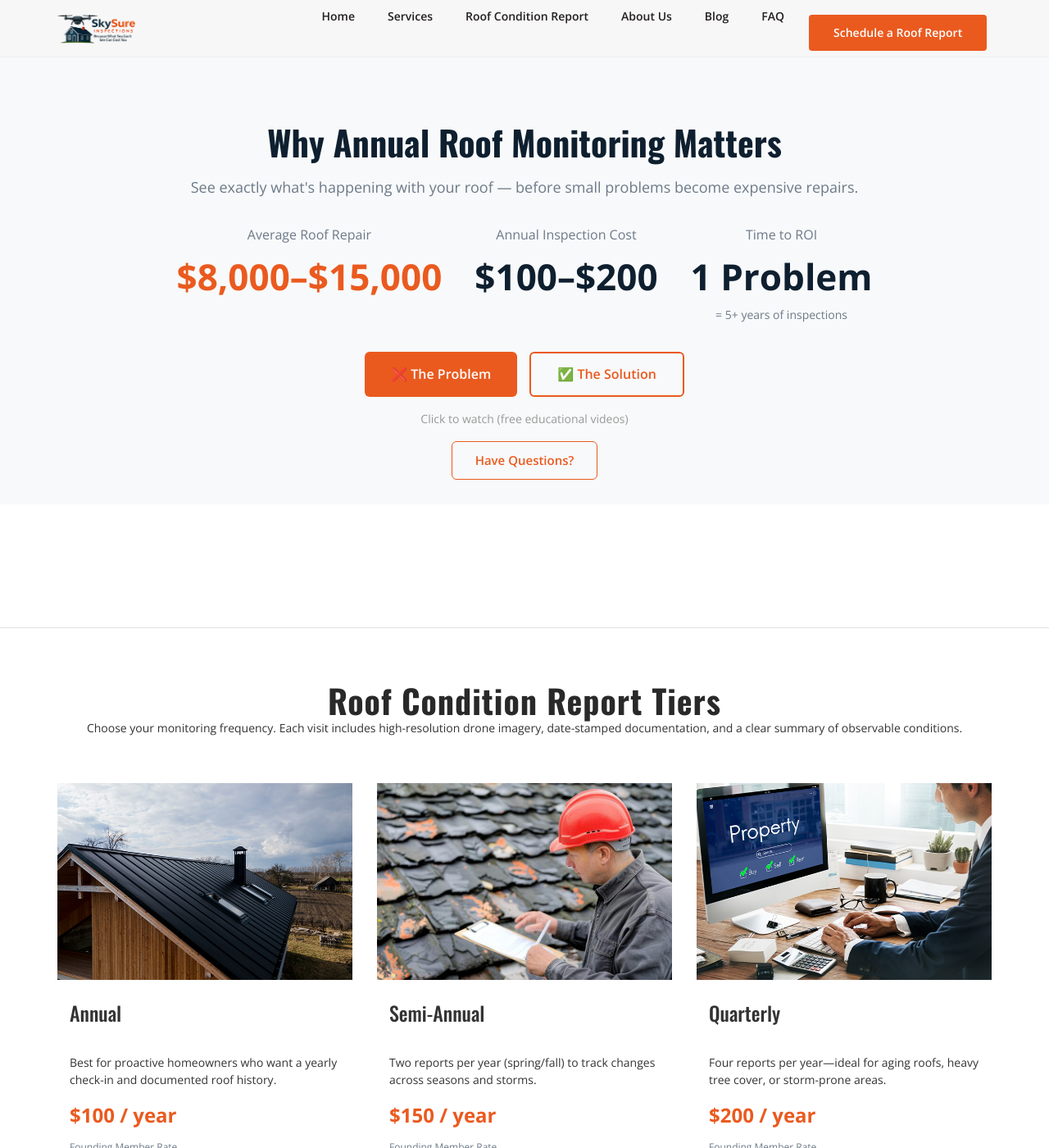
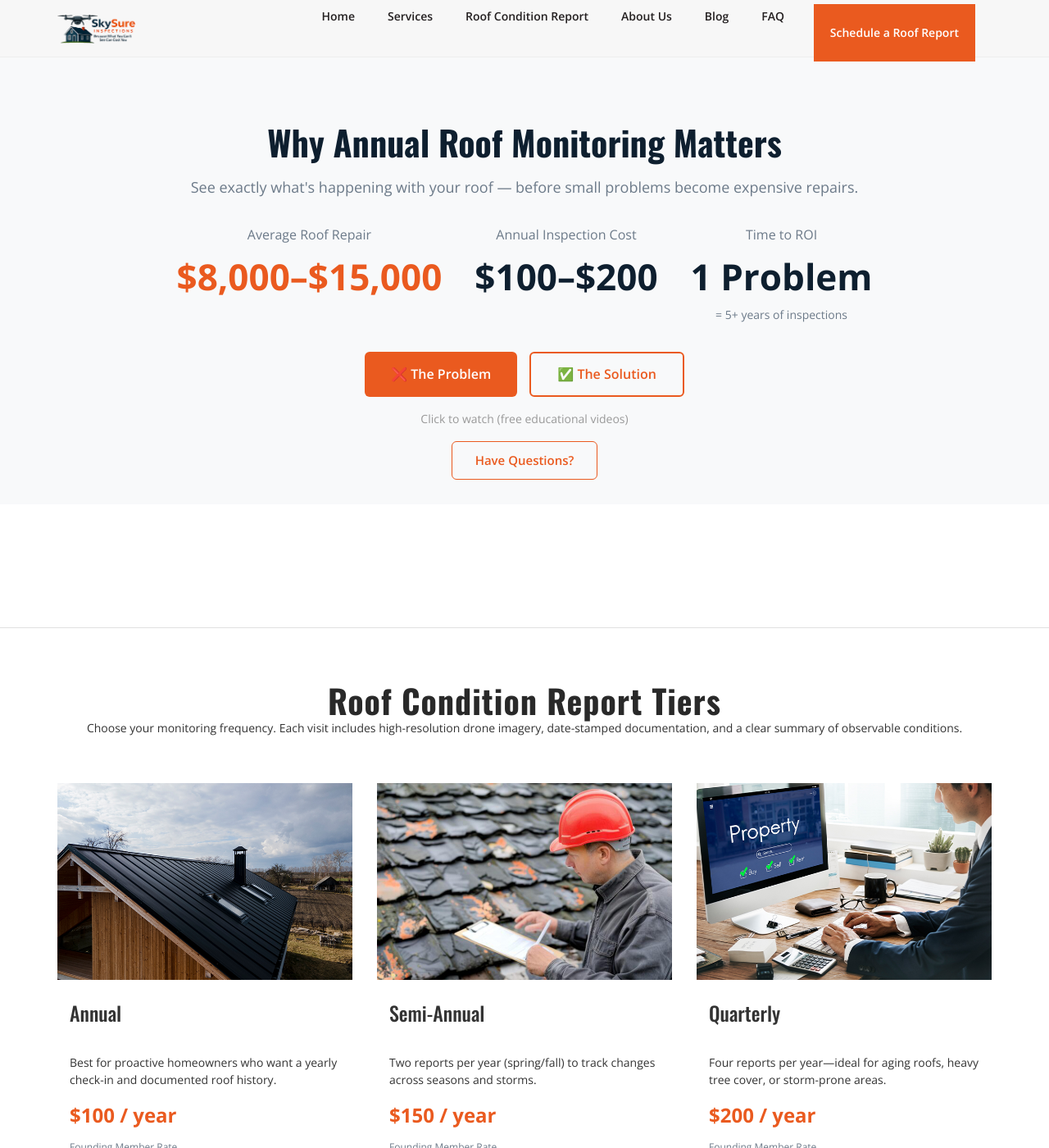
Before and after one commit to ahdworsky/Test, a Jekyll site: the page index.html, which Jekyll copies as it is, in a window 1280 px wide and 1400 px high. Shown: the whole window at 82% size. Built offline with Jekyll 4.4.1, drawn with Linux system fonts in a browser that asks for light colours; nearby versions of some CDN libraries; library files that are not in the unit come from our copies.

Commit message:
Add files via upload

```diff
--- a/index.html
+++ b/index.html
@@ -64,6 +64,7 @@
   background: transparent !important;
   border: none !important;
   height: 60px !important;
+  width: 100% !important;
 }
 .navbar-default {
   margin: 0 !important;
@@ -71,6 +72,7 @@
   min-height: 60px;
   background: transparent !important;
   border: none !important;
+  width: 100% !important;
 }
 .navbar-collapse {
   padding: 0 !important;
@@ -97,14 +99,17 @@
 .nav.navbar-nav li:last-child {
   margin-left: auto !important;
   background: #ea5a1f !important;
-  padding: 12px 20px !important;
-  border-radius: 4px !important;
-  line-height: 36px !important;
-  height: auto !important;
+  padding: 0 20px !important;
+  border-radius: 0 !important;
+  line-height: 70px !important;
+  height: 70px !important;
+  display: flex !important;
+  align-items: center !important;
 }
 .nav.navbar-nav li:last-child a {
   color: white !important;
   font-weight: 600 !important;
+  padding: 0 !important;
 }
 </style>
 <style>
@@ -533,38 +538,34 @@
 </div>
 
 <div class="row">
-  <div class="col-md-4">
-    <div style="background: white; border-radius: 10px; overflow: hidden; box-shadow: 0 2px 10px rgba(0,0,0,0.05);">
-      <img src="videos/land-survey.jpg" alt="Land Survey Flyover" style="width: 100%; height: 250px; object-fit: cover;"/>
-      <div style="padding: 20px;">
-        <h3 style="color: #0e1f2f; font-size: 20px; font-weight: 700; margin-bottom: 10px;">Land Survey Flyover</h3>
-        <p style="color: #6c7a89; font-size: 14px; margin-bottom: 15px;">Visualize property lines, terrain, and boundaries for undeveloped or large parcels.</p>
+  <ul class="serviceList">
+    <li class="report-card col-md-4 col-sm-6" data-action="video" data-src="videos/LandSurveyFinal.mp4" tabindex="0">
+      <div class="service-image"><img class="ri" loading="lazy" alt="Land Survey Flyover" src="images/five.jpg" data-src="images/five.jpg"/></div>
+      <div class="service-details">
+        <h3>Land Survey Flyover</h3>
+        <p>Visualize property lines, terrain, and boundaries for undeveloped or large parcels.</p>
         <p style="color: #0e1f2f; font-weight: 600;">Quote Required</p>
       </div>
-    </div>
-  </div>
+    </li>
 
-  <div class="col-md-4">
-    <div style="background: white; border-radius: 10px; overflow: hidden; box-shadow: 0 2px 10px rgba(0,0,0,0.05);">
-      <img src="videos/insurance-claim.jpg" alt="Insurance Claim Documentation" style="width: 100%; height: 250px; object-fit: cover;"/>
-      <div style="padding: 20px;">
-        <h3 style="color: #0e1f2f; font-size: 20px; font-weight: 700; margin-bottom: 10px;">Insurance Claim Documentation</h3>
-        <p style="color: #6c7a89; font-size: 14px; margin-bottom: 15px;">Capture detailed roof damage imagery to support faster, smoother claim resolution.</p>
+    <li class="report-card col-md-4 col-sm-6" data-action="image" data-src="images/insurance-claim.png" tabindex="0">
+      <div class="service-image"><img class="ri" loading="lazy" alt="Insurance Claim Documentation" src="images/six.jpg" data-src="images/six.jpg"/></div>
+      <div class="service-details">
+        <h3>Insurance Claim Documentation</h3>
+        <p>Capture detailed roof damage imagery to support faster, smoother claim resolution.</p>
         <p style="color: #0e1f2f; font-weight: 600;">$150 Flat Rate</p>
       </div>
-    </div>
-  </div>
+    </li>
 
-  <div class="col-md-4">
-    <div style="background: white; border-radius: 10px; overflow: hidden; box-shadow: 0 2px 10px rgba(0,0,0,0.05);">
-      <img src="videos/realtor-addon.jpg" alt="Realtor Marketing Add-On" style="width: 100%; height: 250px; object-fit: cover;"/>
-      <div style="padding: 20px;">
-        <h3 style="color: #0e1f2f; font-size: 20px; font-weight: 700; margin-bottom: 10px;">Realtor Marketing Add-On</h3>
-        <p style="color: #6c7a89; font-size: 14px; margin-bottom: 15px;">Aerial footage to elevate your listing with dramatic views and visual clarity.</p>
+    <li class="report-card col-md-4 col-sm-6" data-action="image" data-src="images/realtor-addon.png" tabindex="0">
+      <div class="service-image"><img class="ri" loading="lazy" alt="Realtor Marketing Add-On" src="images/four.jpg" data-src="images/four.jpg"/></div>
+      <div class="service-details">
+        <h3>Realtor Marketing Add-On</h3>
+        <p>Aerial footage to elevate your listing with dramatic views and visual clarity.</p>
         <p style="color: #0e1f2f; font-weight: 600;">$50 Add-On</p>
       </div>
-    </div>
-  </div>
+    </li>
+  </ul>
 </div>
 </div>
 </div>
```
